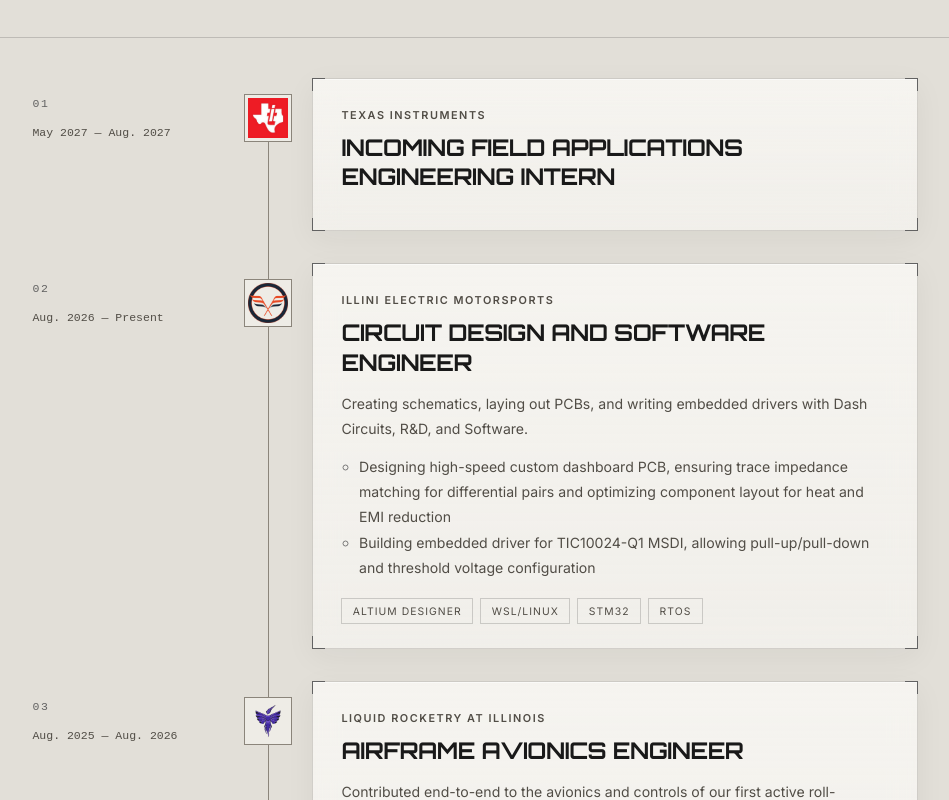
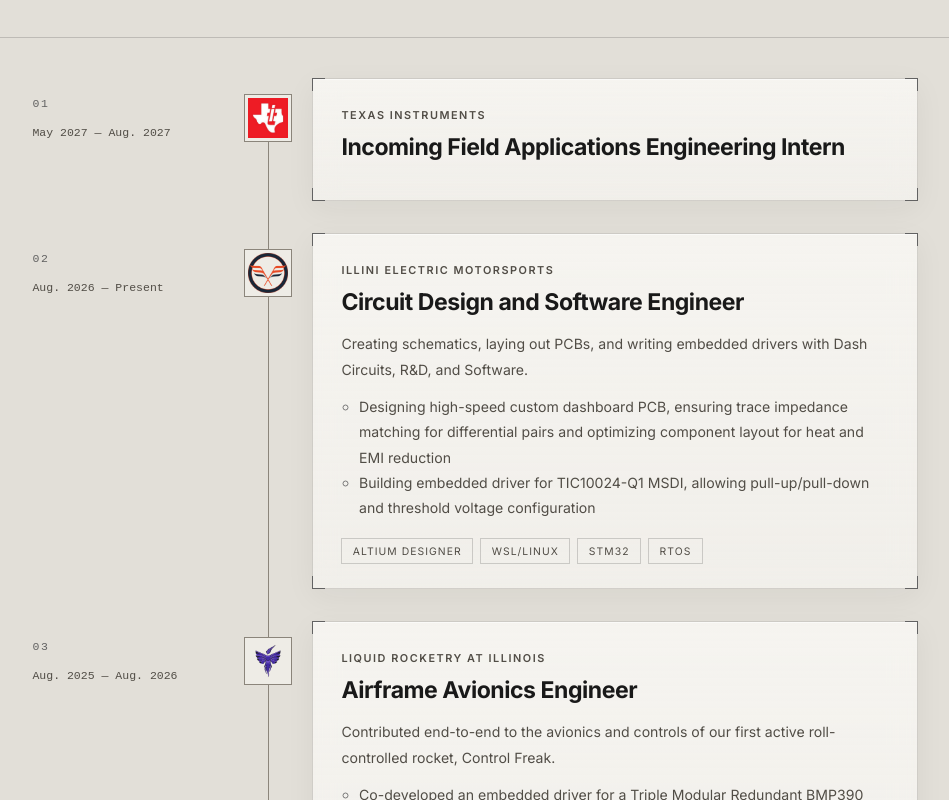
Before and after one commit to bryanzhangg/CS124_Portfolio, a React (Vite) app: page / in a window 1280 px wide. Shown: the part 1740-2540 px from the top of the page, without its empty margins (165-1114 px from the left). Built offline with nearby package versions, Linux system fonts and the light colour scheme; a web font is replaced by a local one.

Commit message:
revert inter in some places

```diff
--- a/src/components/HeroSlideshow.css
+++ b/src/components/HeroSlideshow.css
@@ -9,7 +9,7 @@
 .hero-slide-caption { position: absolute; inset: 0; display: flex; align-items: flex-end; padding: clamp(1.5rem, 5vw, 5rem); box-sizing: border-box; pointer-events: none; background: linear-gradient(transparent 65%, #000b); }
 .hero-slide-copy { max-width: 900px; color: #e0d8cc; font-family: var(--slide-font); overflow-wrap: anywhere; }
 .hero-slide-eyebrow { font-family: 'Inter', Arial, sans-serif; font-size: 0.68rem; text-transform: uppercase; letter-spacing: 0.2em; }
-.hero-slide-copy h2 { font-family: var(--font-title); font-size: clamp(2rem, 5vw, 5rem); font-weight: 700; letter-spacing: -0.035em; line-height: 1.05; margin: 0.75rem 0; }
+.hero-slide-copy h2 { font-family: inherit; font-size: clamp(2rem, 5vw, 5rem); font-weight: 700; letter-spacing: -0.035em; line-height: 1.05; margin: 0.75rem 0; }
 .hero-slide-copy p { font-family: inherit; font-size: clamp(0.9rem, 1.5vw, 1.15rem); line-height: 1.6; margin: 0; max-width: 650px; }
 /* Reveal behind the trailing band as both narrow strips travel right to left. */
 .hero-slide.is-wiping { animation: hero-covered-swap 750ms cubic-bezier(0.65, 0, 0.1, 1) both; }
--- a/src/index.css
+++ b/src/index.css
@@ -7,9 +7,11 @@ body {
   background: #000;
 }
 
-h1, h2, h3, h4, h5, h6,
+.about-heading,
+#experience-title,
 .projects-label,
-.skills-label {
+.skills-label,
+.contact-label {
   font-family: var(--font-title);
   text-transform: uppercase;
   overflow-wrap: anywhere;
```
